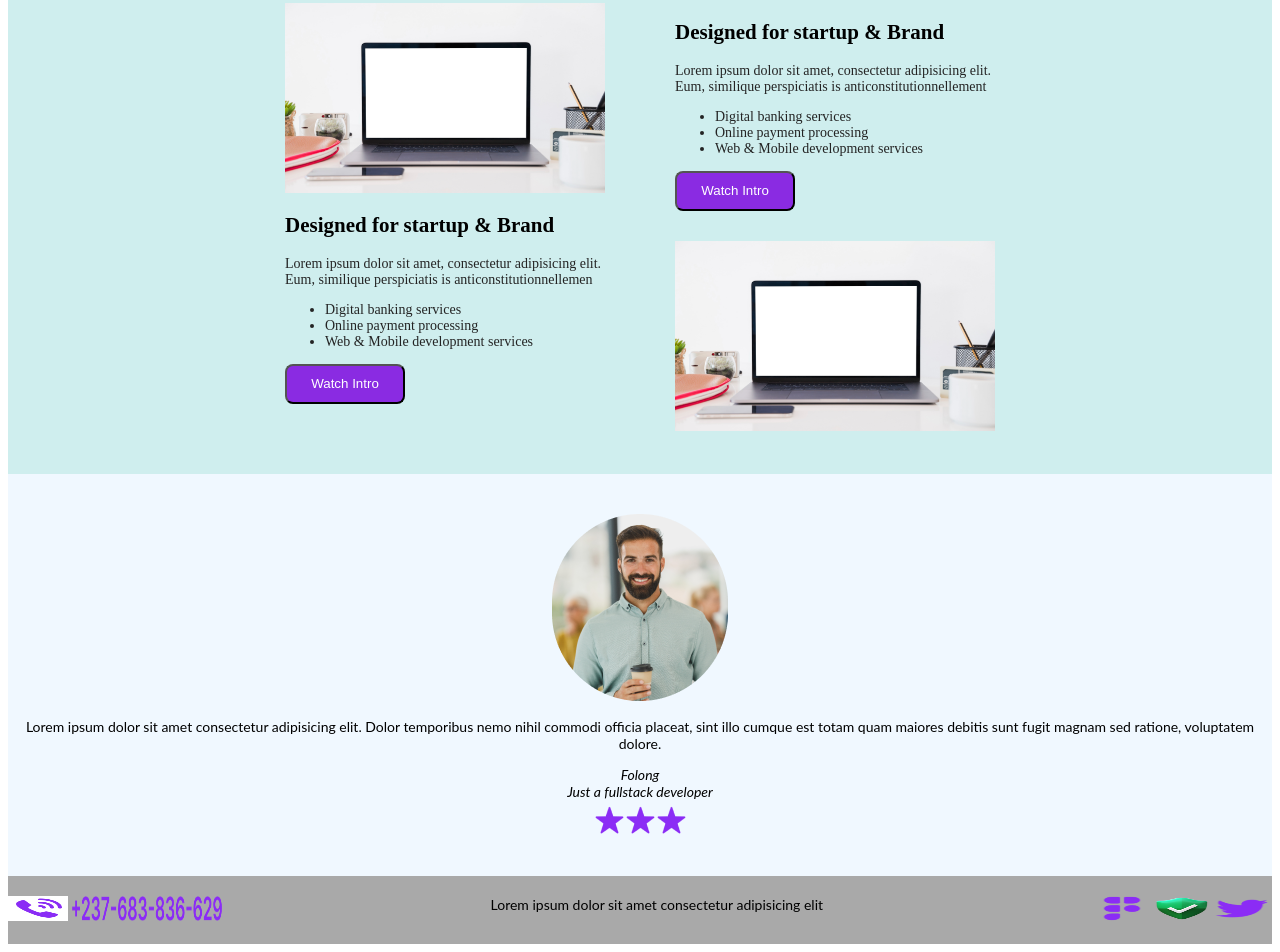
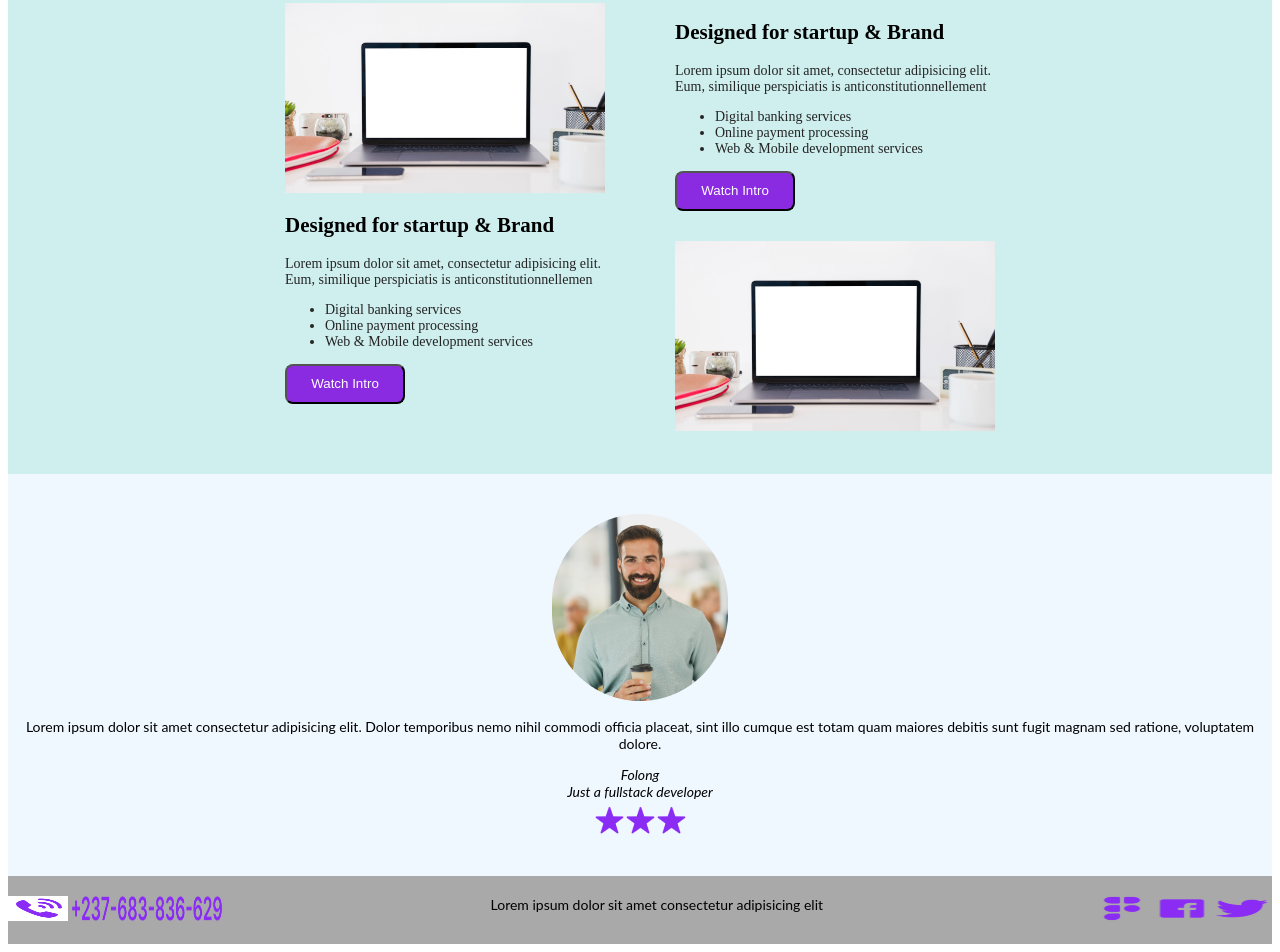
Before and after one commit to teuzem/project2, a plain HTML site: page projet 2/pages/index.html in a window 1280 px wide. Shown: the part 985-1937 px from the top of the page. Drawn offline with Linux system fonts and the light colour scheme.

Commit message:
updating facebook icon

```diff
--- a/projet 2/pages/index.html
+++ b/projet 2/pages/index.html
@@ -117,7 +117,7 @@
         <p>Lorem ipsum dolor sit amet consectetur adipisicing elit</p>
         <div class="social-icon">
             <img src="./../assets/images/Figma.png" alt="Figma" class="icon">
-            <img src="./../assets/images/favicon.png" alt="Facebook" class="icon">
+            <img src="./../assets/images/Facebook.png" alt="Facebook" class="icon">
             <img src="./../assets/images/Twitter.png" alt="Twitter" class="icon">
         </div>
     </section>
```
